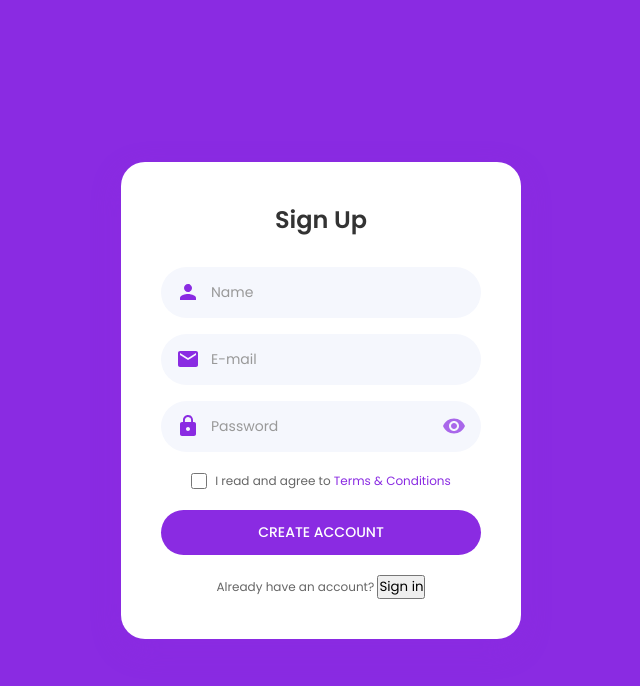
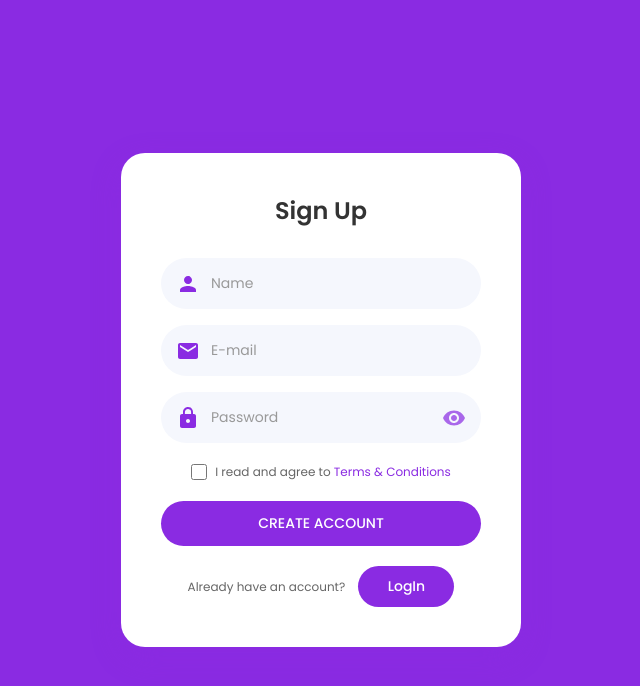
Before and after one commit to kareem-ullah/mern_todo_frontend, a React (Vite) app: page /signup in a window 1280 px wide. Shown: the top 686 px of the page, without its empty margins (319-959 px from the left). Built offline with nearby package versions, Linux system fonts and the light colour scheme.

Commit message:
refactor: clean up logout function and update button styling in Signup component

```diff
--- a/Component/Home.jsx
+++ b/Component/Home.jsx
@@ -71,11 +71,9 @@ function Home() {
   };
 
   const handleLogout = () => {
-    // localStorage se user ka data clear karna
     localStorage.removeItem("user");
     localStorage.removeItem("token");
 
-    // Redirect to Login page
     navigate("/login");
   };
 
--- a/Component/Signup.jsx
+++ b/Component/Signup.jsx
@@ -94,7 +94,7 @@ const Signup = () => {
 
         <p className="login-link">
           Already have an account?{" "}
-          <button onClick={() => navigate("/login")}>Sign in</button>
+          <button className="signup-btn" onClick={() => navigate("/login")}>LogIn</button>
         </p>
       </div>
     </div>
--- a/Component/login.jsx
+++ b/Component/login.jsx
@@ -10,32 +10,15 @@ function Login() {
   const [showPassword, setShowPassword] = useState(false);
   const navigate = useNavigate();
 
-  // const handleLogin = async (e) => {
-  //   e.preventDefault();
-  //   try {
-  //     const res = await axios.post(`${BACKEND_URL}/login`, { email, password });
-  //     const token = res.data.token;
-
-  //     localStorage.setItem("token", token);
-
-  //     navigate("/");
-  //   } catch (error) {
-  //     console.error("Login failed:", error);
-  //     alert("Invalid Credentials");
-  //   }
-  // };
-
-
 
   const handleLogin = async (e) => {
     e.preventDefault();
     try {
       const res = await axios.post(`${BACKEND_URL}/login`, { email, password });
 
-      // 🛠️ Check if the token is coming correctly
       console.log("Response Data:", res.data);
 
-      const token = res.data.token; // Adjust this line based on your API response structure
+      const token = res.data.token;
 
       if (token) {
         localStorage.setItem("token", token);
```
